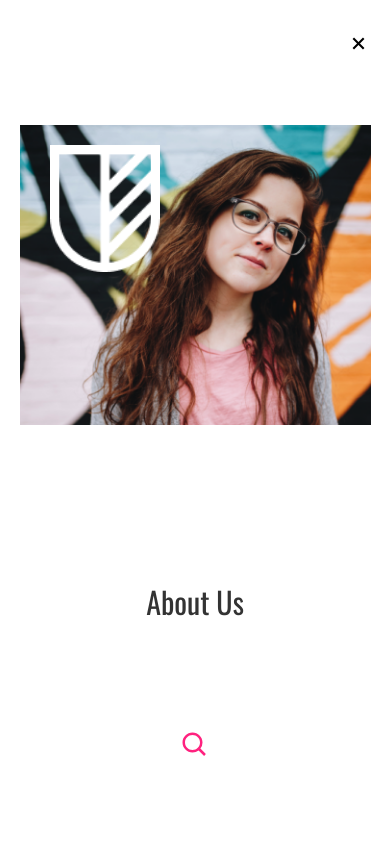
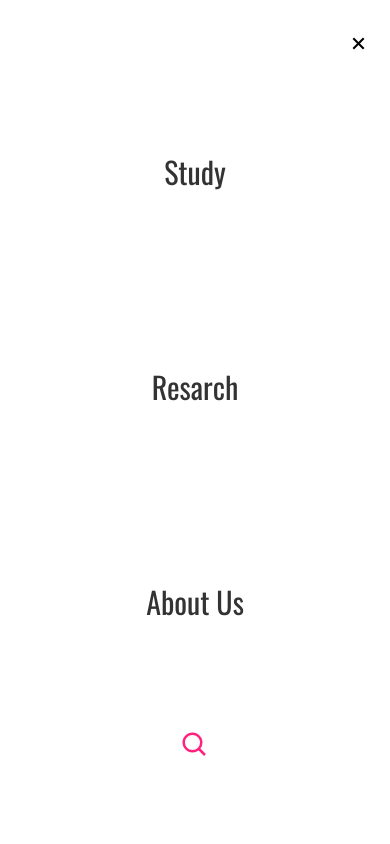
Before and after one commit to cieslikprzemyslaw/Ludow-University-Test, a React (Create React App) app: page / in a window 390 px wide. Both pictures are taken after a click on the icon 358 px from the left and 43 px from the top of the page. Shown: the top 844 px of the page. Built offline with nearby package versions, Linux system fonts and the light colour scheme.

Commit message:
Implement links to Navigations

```diff
--- a/src/components/MobileNav/NavList/index.jsx
+++ b/src/components/MobileNav/NavList/index.jsx
@@ -14,46 +14,42 @@ import {
 
 // Component scoped imports.
 
+const NAV_MENU_ITEMS = Object.freeze([
+  {
+    id: 1,
+    name: "Study",
+    link: "/study",
+  },
+  {
+    id: 2,
+    name: "Resarch",
+    link: "/research",
+  },
+  {
+    id: 3,
+    name: "About Us",
+    link: "/about",
+  },
+]);
+
 /**
  * Example component.
  * @description This is an example component including translations and theming.
  * @version 1.0.0
  * @author Przemyslaw Cieslik <cprzemek91@hotmail.com>
  */
-
 const NavList = () => {
-  const listOfItems = [
-    {
-      id: 1,
-      name: "Study",
-      link: "/#",
-    },
-    {
-      id: 2,
-      name: "Resarch",
-      link: "/#",
-    },
-    {
-      id: 3,
-      name: "About Us",
-      link: "/#",
-    },
-  ];
-
   return (
     <Menu>
       <Wrapper>
         <MenuList>
-          {listOfItems.map((item) => {
-            const { id, name, link } = item;
-            return (
-              <ListItem key={id}>
-                <LinkItem to={link}>
-                  <Name>{name}</Name>
-                </LinkItem>
-              </ListItem>
-            );
-          })}
+          {NAV_MENU_ITEMS.map(({ id, name, link }) => (
+            <ListItem key={id}>
+              <LinkItem to={link}>
+                <Name>{name}</Name>
+              </LinkItem>
+            </ListItem>
+          ))}
         </MenuList>
         <Search />
       </Wrapper>
--- a/src/components/MobileNav/NavList/styles.js
+++ b/src/components/MobileNav/NavList/styles.js
@@ -1,7 +1,8 @@
 // Deps scoped imports.
-import styled from "styled-components";
+import styled from 'styled-components';
 import { Link } from 'react-router-dom';
-import { BiSearch } from "react-icons/bi";
+import { BiSearch } from 'react-icons/bi';
+import { GrFormClose } from 'react-icons/gr';
 
 // Project scoped imports.
 // import { respondTo } from "../../common/respondTo";
@@ -10,15 +11,14 @@ import { Pink, DarkGrey, White } from '../../../assets/GlobalStyles/globalStyles
 // Component scoped imports.
 
 
-export const Menu = styled.section`
+export const Menu = styled.aside`
     position: fixed;
     top:0;
     left:0;
-    z-index: 2;
+    z-index: 5;
 
     display: flex;
     align-items: center;
-
 
     width: 100%;
     height: 100vh;
@@ -63,3 +63,13 @@ export const Search = styled(BiSearch)`
     font-size: 30px;
     ${Pink};
 `;
+
+export const CloseMenu = styled(GrFormClose)`
+    position: absolute;
+    top: 31px;
+    right:5vw;
+    z-index: 7;
+    cursor: pointer;
+
+    font-size: 25px;
+`;
--- a/src/components/MobileNav/index.jsx
+++ b/src/components/MobileNav/index.jsx
@@ -1,36 +1,44 @@
 // Deps scoped imports.
 import React, { useState } from "react";
+import { useHistory } from "react-router-dom";
 
 // Project scoped imports.
 
 // Component scoped imports.
-import { CloseMenu, LudowLogo, MobileNavigation, OpenMenu } from "./styles";
+import { LudowLogo, MobileNavigation, OpenMenu, CloseMenu } from "./styles";
 import NavList from "./NavList";
 
 /**
- * Example component.
- * @description This is an example component including translations and theming.
+ * Mobile navigation component
+ * @description This component is displayed on mobile devices. Sits at top of the layout, above the hero section.
  * @version 1.0.0
  * @author Przemyslaw Cieslik <cprzemek91@hotmail.com>
  */
+const MobileNav = () => {
+  const history = useHistory();
 
-const MobileNav = () => {
-  const [isVisible, setIsVisible] = useState(false);
+  const [isMenuOpen, setIsMenuOpen] = useState(false);
 
   const handleClick = () => {
-    setIsVisible((prev) => !prev);
+    setIsMenuOpen((prev) => !prev);
+  };
+
+  const pushHomePage = () => {
+    history.push("/");
   };
 
   return (
+    <>
       <MobileNavigation>
-      <LudowLogo />
-      {isVisible ? (
+        <LudowLogo onClick={pushHomePage} />
+        {isMenuOpen ? (
           <CloseMenu onClick={handleClick} />
         ) : (
           <OpenMenu onClick={handleClick} />
         )}
-      {isVisible && <NavList />}
+        {isMenuOpen && <NavList />}
       </MobileNavigation>
+    </>
   );
 };
 
--- a/src/components/MobileNav/styles.js
+++ b/src/components/MobileNav/styles.js
@@ -5,6 +5,7 @@ import { GrMenu, GrFormClose } from 'react-icons/gr';
 // Project scoped imports.
 import { respondTo } from '../../assets/GlobalStyles/respondTo';
 import logoSrc from '../../assets/images/logo.png';
+import { White } from '../../assets/GlobalStyles/globalStyles';
 
 // Component scoped imports.
 
@@ -12,6 +13,7 @@ export const MobileNavigation = styled.nav`
     position: fixed;
     top:0;
     left:0;
+    z-index: 4;
 
     display: flex;
     justify-content: space-between;
@@ -19,6 +21,7 @@ export const MobileNavigation = styled.nav`
 
     width: 100%;
     height: 88px;
+    ${White};
 
     ${respondTo.lg`
         display: none;
@@ -31,23 +34,27 @@ export const LudowLogo = styled.img.attrs(props => ({
 }))`
     margin: 20px 5vw;
     width: min-content;
+
+    cursor: pointer;
 `;
 
 export const OpenMenu = styled(GrMenu)`
     position: absolute;
     top: 31px;
     right: 5vw;
-    z-index: 5;
+    z-index: 6;
 
     font-size: 25px;
 
+    cursor: pointer;
 `;
 
 export const CloseMenu = styled(GrFormClose)`
     position: absolute;
     top: 31px;
     right:5vw;
-    z-index: 5;
+    z-index: 7;
+    cursor: pointer;
 
     font-size: 25px;
 `;
```
Lines whose indentation alone changed are shown as unchanged.
